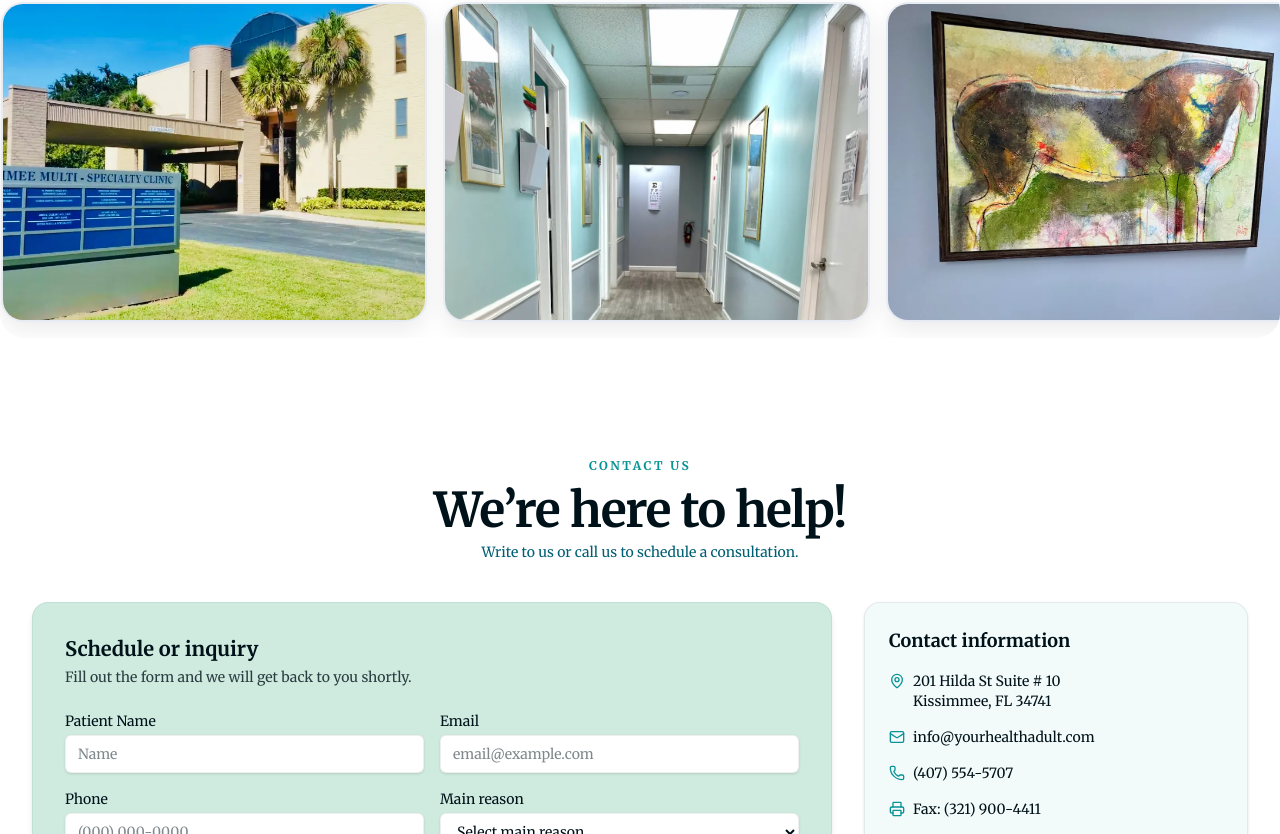
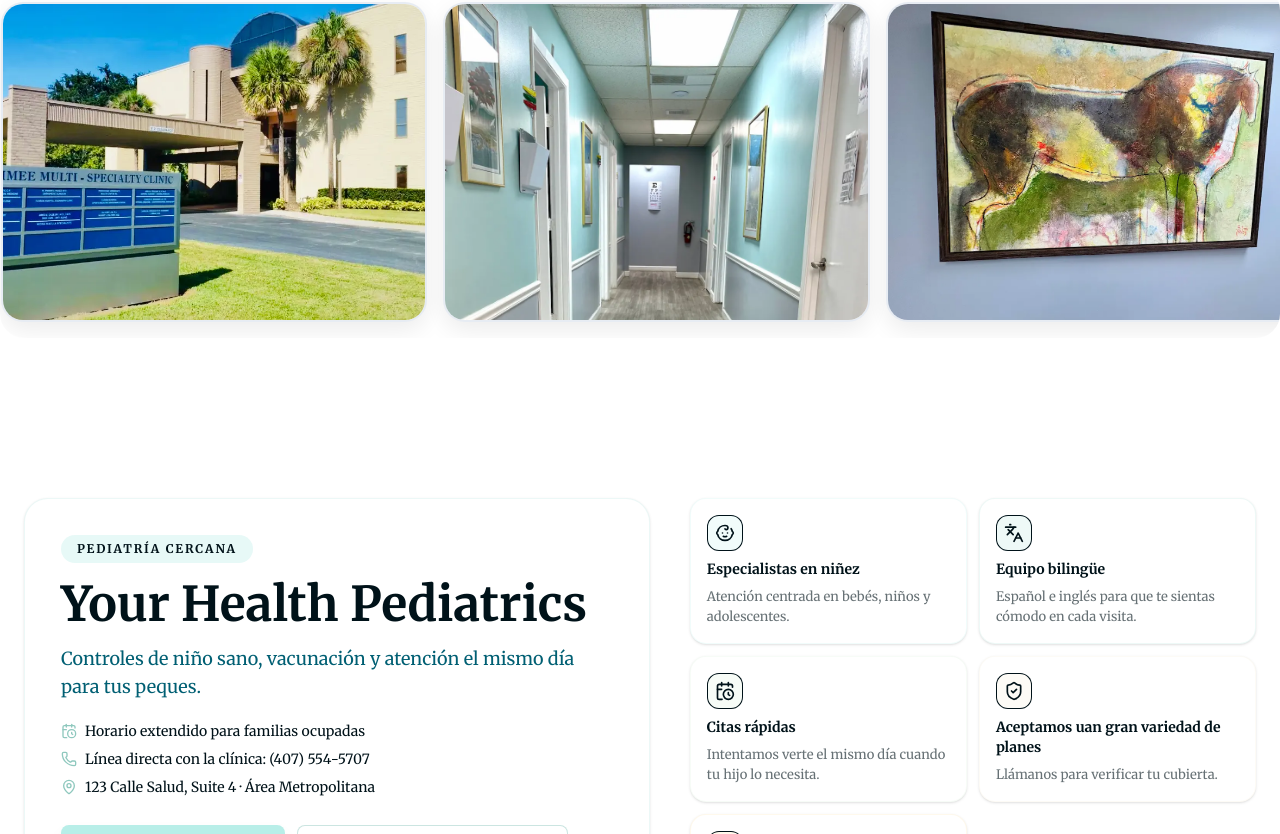
Before and after one commit to sipry/adult-clinic, a Next.js app: page / in a window 1280 px wide. Shown: the part 4239-5073 px from the top of the page. Built offline with nearby package versions, Linux system fonts and the light colour scheme.

Commit message:
feat(clinicaPediatria): add PediatricClinicPromo component for pediatric services promotion fix(HeroBanner): adjust autoplay timing and simplify autoplay logic refactor(Providers): clean up comments and improve image styling

```diff
--- a/src/app/components/HeroBanner.tsx
+++ b/src/app/components/HeroBanner.tsx
@@ -21,7 +21,7 @@
 ];
 
 const ONLY_FADE = false;
-const AUTOPLAY_MS = 6000;
+const AUTOPLAY_MS = 5000;
 
 export default function HeroBannerMixedCentered() {
   const { t } = useTranslation();
@@ -29,34 +29,24 @@
   const [i, setI] = useState(0);
   const prefersReducedMotion = useReducedMotion();
 
-  // 👇 colores del sistema
-  const primary = PALETTE[0]; // { base: "#B8EEE8", back: "#9EDBD4" }
+  // colores del sistema
+  const primary = PALETTE[0];
   const textColor = BRAND.text;
-
-  const timerRef = useRef<NodeJS.Timeout | null>(null);
-  const startAutoplay = () => {
-    if (prefersReducedMotion) return;
-    stopAutoplay();
-    timerRef.current = setInterval(
-      () => setI((p) => (p + 1) % slides.length),
-      AUTOPLAY_MS
-    );
-  };
-  const stopAutoplay = () => {
-    if (timerRef.current) {
-      clearInterval(timerRef.current);
-      timerRef.current = null;
-    }
-  };
-
-  useEffect(() => {
-    startAutoplay();
-    return stopAutoplay;
-    // eslint-disable-next-line react-hooks/exhaustive-deps
-  }, [prefersReducedMotion]);
 
   const heroRef = useRef<HTMLElement | null>(null);
   const inView = useInView(heroRef, { once: true, margin: "-10% 0px" });
+
+  // 👇 autoplay sencillo: cada AUTOPLAY_MS cambia al siguiente
+  useEffect(() => {
+    if (prefersReducedMotion) return;
+    // si quieres que solo se mueva cuando está en pantalla, descomenta esta línea:
+    // if (!inView) return;
+    const timer = setTimeout(() => {
+      setI((prev) => (prev + 1) % slides.length);
+    }, AUTOPLAY_MS);
+
+    return () => clearTimeout(timer);
+  }, [i, prefersReducedMotion, inView]);
 
   const eyebrowCtrls = useAnimation();
   const headlineCtrls = useAnimation();
@@ -131,8 +121,6 @@
       id="home"
       ref={heroRef}
       className="relative h-[720px] md:min-h-screen w-full overflow-hidden bg-black"
-      onMouseEnter={stopAutoplay}
-      onMouseLeave={startAutoplay}
       aria-roledescription="carousel"
       aria-label="Hero image carousel"
     >
@@ -227,7 +215,6 @@
               variants={buttonsWrapV}
               className="mt-8 flex flex-col sm:flex-row gap-3 justify-center"
             >
-              {/* primary CTA */}
               <motion.a
                 href="/#contact"
                 variants={buttonV}
@@ -242,7 +229,6 @@
                 {t("hero.contact") ?? "Book an appointment"}
               </motion.a>
 
-              {/* secondary CTA */}
               <motion.a
                 href="/#services"
                 variants={buttonV}
@@ -268,10 +254,7 @@
               <button
                 key={idx}
                 type="button"
-                onClick={() => {
-                  setI(idx);
-                  startAutoplay();
-                }}
+                onClick={() => setI(idx)}
                 className="group relative h-2.5 w-2.5 rounded-full outline-none"
                 aria-label={`Ir al slide ${idx + 1}`}
                 aria-current={active ? "true" : undefined}
--- /dev/null
+++ b/src/app/components/clinicaPediatria.tsx
@@ -0,0 +1,214 @@
+"use client";
+
+import React from "react";
+import Link from "next/link";
+import { motion } from "framer-motion";
+import {
+  CalendarClock,
+  Phone,
+  MapPin,
+  ShieldCheck,
+  Languages,
+  Baby,
+} from "lucide-react";
+import { PALETTE, BRAND } from "@/app/ui/palette";
+
+export type PediatricClinicPromoProps = {
+  nombre?: string;
+  telefono?: string;
+  ctaHref?: string;
+  ciudad?: string;
+  direccion?: string;
+  tagline?: string;
+  websiteHref?: string;
+};
+
+export default function PediatricClinicPromo({
+  nombre = "Clínica Pediátrica DulceCuidado",
+  telefono = "(407) 554-5707",
+  ctaHref = "/cita-pediatria",
+  ciudad = "Área Metropolitana",
+  direccion = "123 Calle Salud, Suite 4",
+  tagline = "Controles de niño sano, vacunación y atención el mismo día para tus peques.",
+  websiteHref = "/cita-pediatria",
+}: PediatricClinicPromoProps) {
+  const telHref = `tel:${telefono.replace(/[^\d+]/g, "")}`;
+
+  const beneficios = [
+    {
+      icon: Baby,
+      title: "Especialistas en niñez",
+      desc: "Atención centrada en bebés, niños y adolescentes.",
+    },
+    {
+      icon: Languages,
+      title: "Equipo bilingüe",
+      desc: "Español e inglés para que te sientas cómodo en cada visita.",
+    },
+    {
+      icon: CalendarClock,
+      title: "Citas rápidas",
+      desc: "Intentamos verte el mismo día cuando tu hijo lo necesita.",
+    },
+    {
+      icon: ShieldCheck,
+      title: "Aceptamos uan gran variedad de planes",
+      desc: "Llámanos para verificar tu cubierta.",
+    },
+    {
+      icon: MapPin,
+      title: "Ubicación conveniente",
+      desc: `${direccion} · ${ciudad}`,
+    },
+  ];
+
+  return (
+    <section
+      className="relative isolate mt-14 pb-20"
+      aria-labelledby="peds-clinic-heading"
+      style={{ backgroundColor: BRAND.bg }}
+    >
+      <div className="mx-auto max-w-7xl px-6 py-14 sm:py-16">
+        <div className="grid gap-10 lg:grid-cols-[1.05fr_0.95fr] items-stretch">
+          {/* IZQUIERDA */}
+          <motion.div
+            initial={{ y: 16, opacity: 0 }}
+            animate={{ y: 0, opacity: 1 }}
+            transition={{ duration: 0.4 }}
+            className="rounded-3xl p-7 sm:p-9 shadow-sm"
+            style={{
+              backgroundColor: "#FFFFFF",
+              border: `1px solid ${PALETTE[0].back}33`,
+            }}
+          >
+            {/* pill */}
+            <div
+              className="inline-flex items-center gap-2 rounded-full px-4 py-1.5 text-xs font-semibold uppercase tracking-[0.15em]"
+              style={{
+                backgroundColor: `${PALETTE[0].base}55`,
+                color: BRAND.text,
+              }}
+            >
+
+              Pediatría cercana
+            </div>
+
+            <h1
+              id="peds-clinic-heading"
+              className="mt-4 text-4xl sm:text-5xl font-extrabold leading-[1.05]"
+              style={{ color: BRAND.text }}
+            >
+              Your Health Pediatrics
+            </h1>
+
+            <p
+              className="mt-4 text-base sm:text-lg leading-7"
+              style={{ color: BRAND.subtitle }}
+            >
+              {tagline}
+            </p>
+
+            <div className="mt-5 space-y-2 text-sm" style={{ color: BRAND.text }}>
+              <p className="flex items-center gap-2">
+                <CalendarClock className="h-4 w-4" style={{ color: PALETTE[1].back }} />
+                Horario extendido para familias ocupadas
+              </p>
+              <p className="flex items-center gap-2">
+                <Phone className="h-4 w-4" style={{ color: PALETTE[1].back }} />
+                Línea directa con la clínica: {telefono}
+              </p>
+              <p className="flex items-center gap-2">
+                <MapPin className="h-4 w-4" style={{ color: PALETTE[1].back }} />
+                {direccion} · {ciudad}
+              </p>
+            </div>
+
+            <div className="mt-7 flex flex-wrap gap-3">
+              <a
+                href={ctaHref}
+                className="inline-flex items-center justify-center gap-2 rounded-lg px-5 py-3 text-sm font-semibold shadow-sm transition hover:-translate-y-0.5 hover:shadow-md focus:outline-none focus-visible:ring-2"
+                style={{
+                  backgroundColor: PALETTE[0].base,
+                  color: BRAND.text,
+                  boxShadow: "0 8px 16px rgba(0,0,0,0.05)",
+                }}
+                aria-label="Agendar cita pediátrica"
+              >
+                <CalendarClock className="h-4 w-4" aria-hidden />
+                Agendar cita pediátrica
+              </a>
+
+              <a
+                href={telHref}
+                className="inline-flex items-center justify-center gap-2 rounded-lg px-5 py-3 text-sm font-semibold transition hover:-translate-y-0.5 hover:shadow-md focus:outline-none focus-visible:ring-2"
+                style={{
+                  backgroundColor: "#FFFFFF",
+                  color: BRAND.text,
+                  border: `1px solid ${PALETTE[1].back}77`,
+                }}
+                aria-label={`Llamar a ${nombre} al ${telefono}`}
+              >
+                <Phone className="h-4 w-4" aria-hidden />
+                Llamar ahora · {telefono}
+              </a>
+            </div>
+
+            <p className="mt-4 text-xs" style={{ color: "rgba(0,18,25,0.4)" }}>
+              ¿Primera visita? Trae el récord de vacunas y el plan médico del menor.
+            </p>
+          </motion.div>
+
+          {/* DERECHA */}
+          <motion.div
+            initial={{ y: 24, opacity: 0 }}
+            animate={{ y: 0, opacity: 1 }}
+            transition={{ duration: 0.45, delay: 0.05 }}
+            className="flex flex-col gap-5"
+            aria-label="Información rápida de la clínica pediátrica"
+          >
+
+
+            {/* tarjetas pequeñas */}
+            <div className="grid gap-3 sm:grid-cols-2">
+              {beneficios.map(({ icon: Icon, title, desc }, idx) => {
+                const col = PALETTE[idx % PALETTE.length];
+                return (
+                  <motion.div
+                    key={title}
+                    whileHover={{ y: -3 }}
+                    transition={{ type: "spring", stiffness: 260, damping: 20 }}
+                    className="flex h-full flex-col gap-2 rounded-2xl p-4 shadow-sm border"
+                    style={{
+                      backgroundColor: "#FFFFFF",
+                      borderColor: `${col.base}33`,
+                    }}
+                  >
+                    <span
+                      className="inline-flex h-9 w-9 items-center justify-center rounded-xl ring-1 ring-inset"
+                      style={{
+                        backgroundColor: `${col.base}33`,
+                        color: BRAND.text,
+                        borderColor: `${col.base}66`,
+                      }}
+                    >
+                      <Icon className="h-5 w-5" aria-hidden />
+                    </span>
+                    <p className="text-sm font-semibold" style={{ color: BRAND.text }}>
+                      {title}
+                    </p>
+                    <p
+                      className="text-[13px] leading-5"
+                      style={{ color: "rgba(0,18,25,0.6)" }}
+                    >
+                      {desc}
+                    </p>
+                  </motion.div>
+                );
+              })}
+            </div>
+          </motion.div>
+        </div>
+      </div>
+    </section>
+  );
+}
--- a/src/app/page.tsx
+++ b/src/app/page.tsx
@@ -16,6 +16,7 @@
 import AdultClinicSection from './components/AdultClinicSection';
 import AwardsStrip from './components/awardsStrip';
 import ScrollToTop from './components/ScrollTop';
+import PediatricClinicPromo from './components/clinicaPediatria';
 
 
 type ViewType = 'home' | 'provider-detail' | 'all-services';
@@ -45,7 +46,7 @@
           <AwardsStrip />
           <Process />
           <StackedMasonryGallery/>
-          {/* <AdultClinicSection /> */}
+          <PediatricClinicPromo />
           <Contact />
           <Footer />
           <ScrollToTop showAfterPx={200} hideNearTopPx={4} />
--- a/src/app/services/page.tsx
+++ b/src/app/services/page.tsx
@@ -16,7 +16,6 @@
         <Suspense fallback={<div>Loading services...</div>}>
           <AllServices />
         </Suspense>
-
         <Footer />
       </div>
     </>
```
Also changed, not shown: src/app/components/Providers.tsx (+14 -13 lines).
